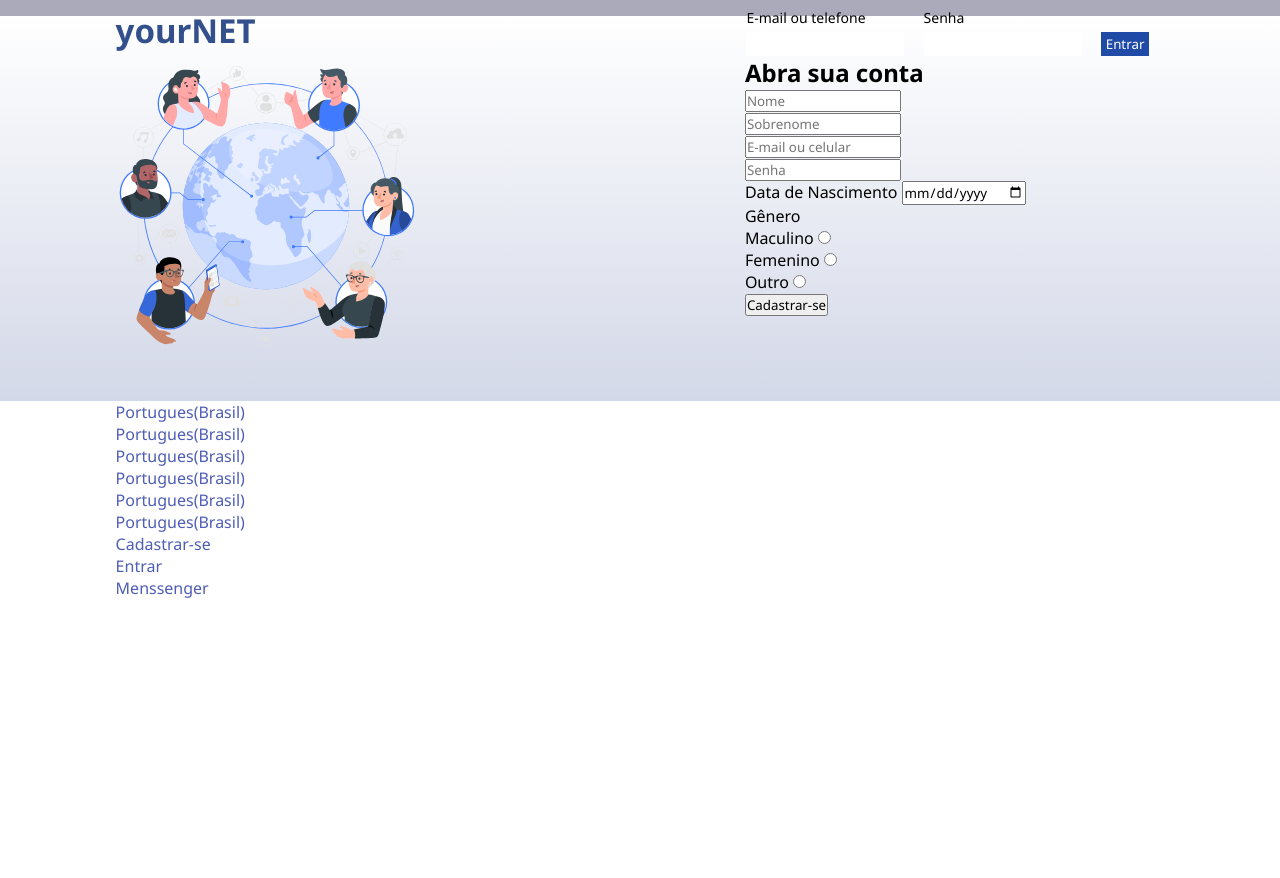
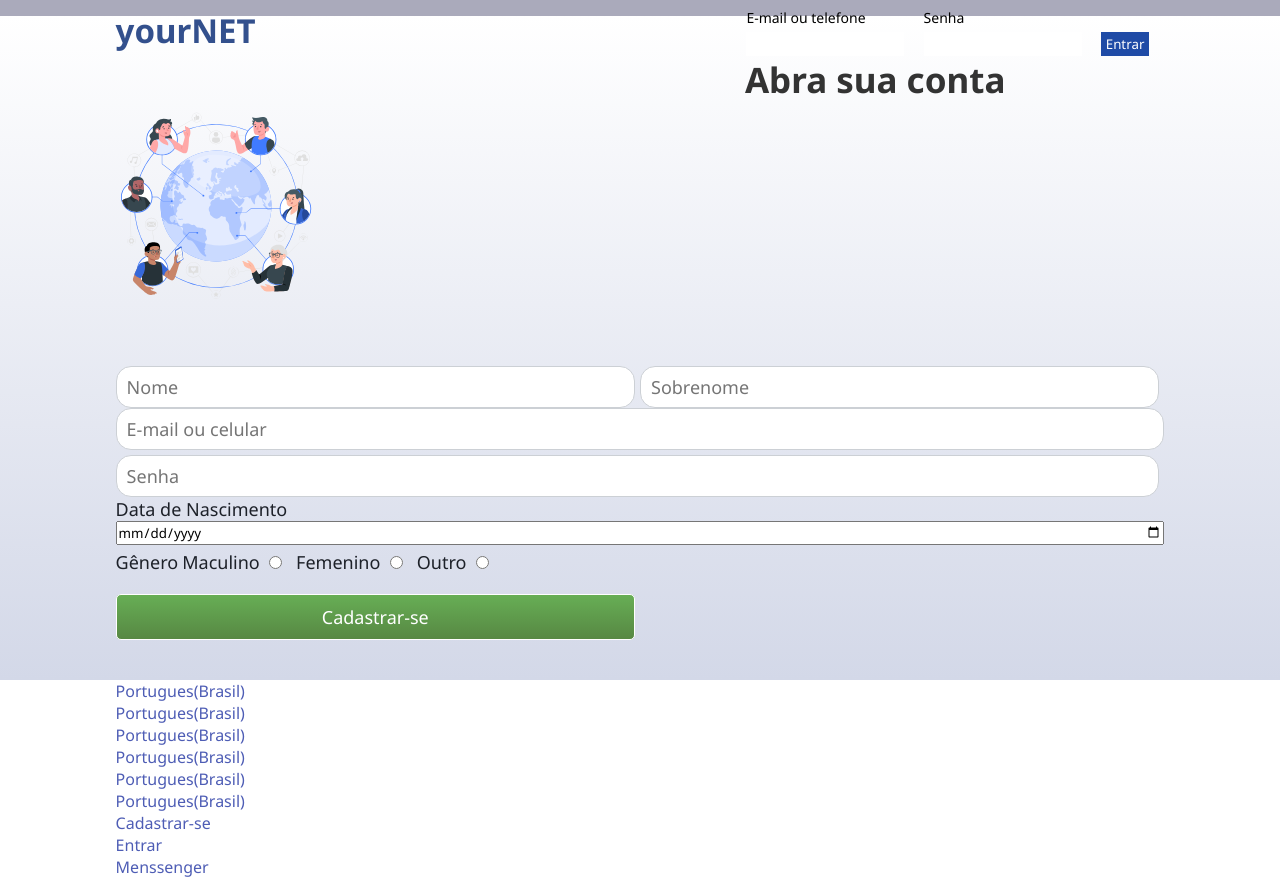
Before and after one commit to hudison2486/final-project-GCM, a plain HTML site: page pages/register.html in a window 1280 px wide. Before the commit the page ends 800 px from the top, so only its background shows below. Drawn offline with Linux system fonts and the light colour scheme.

Commit message:
Tele quase completa, resta alinhar a div de cadastro

```diff
--- a/pages/register.html
+++ b/pages/register.html
@@ -39,7 +39,7 @@
 	<section class="main">
 		<div class="center">
 			<div class="img-pessoas">
-				<img src="../familia.svg" height="300px" width="300px">
+				<img src="../familia.svg" height="300px" width="200">
 			</div>
 
 			<div class="abrir-conta">
@@ -58,7 +58,7 @@
 						<input type="text" placeholder="E-mail ou celular" name="" id="email-cel">
 					</div>
 					<!-- email -->
-					<div class="100">
+					<div class="w100">
 						<input type="password" placeholder="Senha" name="" id="password">
 					</div>
 					<!-- 100 -->
--- a/style.css
+++ b/style.css
@@ -76,6 +76,130 @@ section.main {
 div.img-pessoas {
     float: left;
     width: 60%;
+}
+
+div.img-pessoas img {
+    max-width: 100%;
+}
+
+div.abrir-conta h2 {
+    color: #333;
+    font-size: 35px;
+}
+
+form.criar-conta {
+    margin-top: 10px;
+}
+
+.w50 {
+    width: 50%;
+    padding: 5px 5px 0 0;
+    float: left;
+}
+
+.w100 {
+    width: 100%;
+    padding: 5px 5px 0 0;
+    float: left;
+}
+
+form.criar-conta input {
+    width: 100%;
+}
+
+form.criar-conta input[type=email],
+form.criar-conta input[type=text],
+form.criar-conta input[type=password] {
+    padding: 8px 10px;
+    font-size: 18px;
+    border: 1px solid #ccd0d5;
+    border-radius: 15px;
+    outline: none;
+}
+
+form.criar-conta input[type=submit] {
+    background: linear-gradient(#67ae55, #578843);
+    background-color: #69a74e;
+    color: #fff;
+    cursor: pointer;
+    border: 1px solid;
+    border-radius: 5px;
+    padding: 10px;
+    font-size: 18px;
+}
+
+form.criar-conta input[type=submit]:hover {
+    background-color: #67ae55;
+    background: linear-gradient(#81d66c, #75b85b);
+}
+
+form.criar-conta .input-radio {
+    display: inline-block;
+    padding: 0 10px 0 0;
+    margin: 0 0 15px 0;
+}
+
+form.criar-conta .input-radio label {
+    display: inline-block;
+    padding: 5px 5px 0 0;
+}
+
+form.criar-conta .input-radio input[type=radio] {
+    width: auto !important;
+    display: inline-block;
+}
+
+label {
+    color: #1d2129;
+    font-size: 18px;
+    font-weight: normal;
+}
+
+section.linguas {
+    padding: 10px 0;
+}
+
+section.linguas nav ul li {
+    display: inline-block;
+}
+
+section.linguas nav ul li a {
+    color: #385898;
+    font-size: 14px;
+    padding-right: 10px;
+}
+
+section.linguas nav ul li a :hover {
+    text-decoration: underline;
+}
+
+section.linguas nav ul li a.selected:hover {
+    color: #737373;
+    cursor: auto;
+}
+
+section.linguas nav ul li a.selected:hover {
+    text-decoration: none;
+}
+
+section.linguas center {
+    border-bottom: 1px solid #ccc;
+    padding-bottom: 10px;
+    padding-left: 8px;
+    padding-right: 8px;
+}
+
+.section.linguas .center:last-child {
+    border: none;
+    padding-top: 8px;
+}
+
+@media screem and (max-width:  786px) {
+    .logo, form.form-login {
+        width: 100%;
+        text-align: center;
+        float: none;
+    }
 }
 
 .main-login {
```
